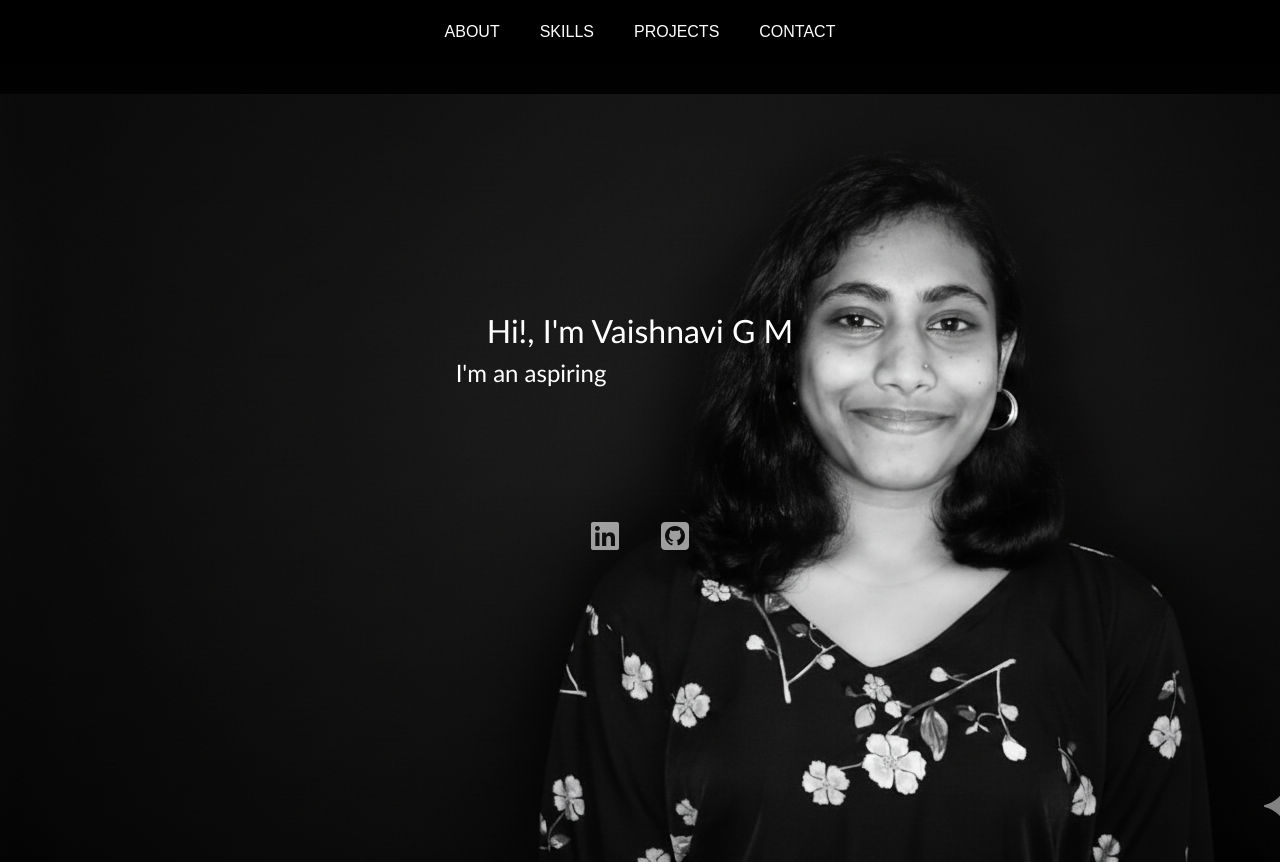
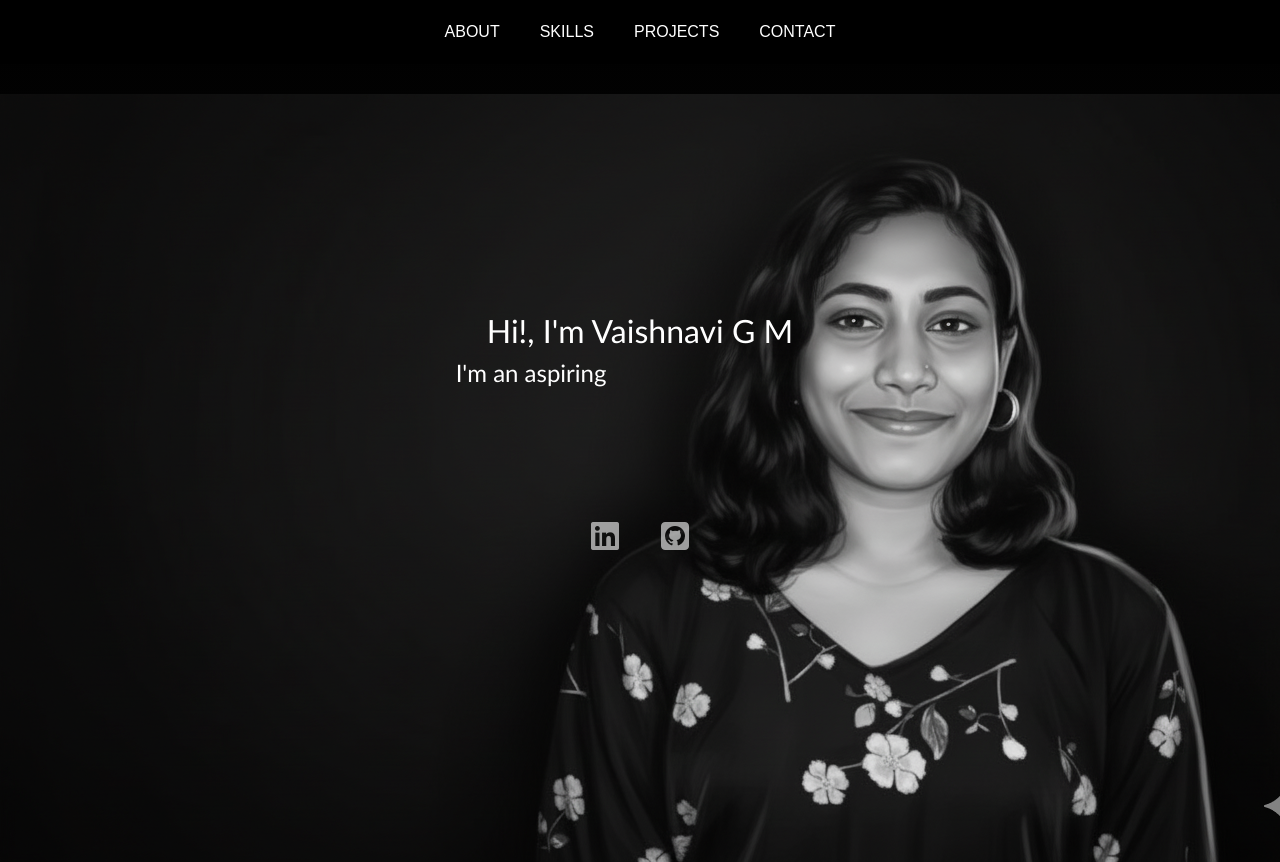
Before and after one commit to GM2k27/portfolio, a website: page index.html in a window 1280 px wide. Shown: the top 862 px of the page. Drawn offline with nearby package versions, Linux system fonts and the light colour scheme.

Commit message:
change bg

```diff
--- a/index.html
+++ b/index.html
@@ -21,7 +21,7 @@
     </nav>
 
     <section id="about" class="section">
-      <div class="bg-[url(public/images/my_pic_bw.png)] bg-norepeat">
+      <div class="bg-[url(public/images/bg_pic_for_me.png)] bg-norepeat">
         <div class="main_container">
           <div class="about_cont">
             <h1>Hi!, I'm Vaishnavi G M</h1>
```
Also changed, not shown: public/images/bg_pic_for_me.png (added), public/images/my_pic_bw.png (deleted).
